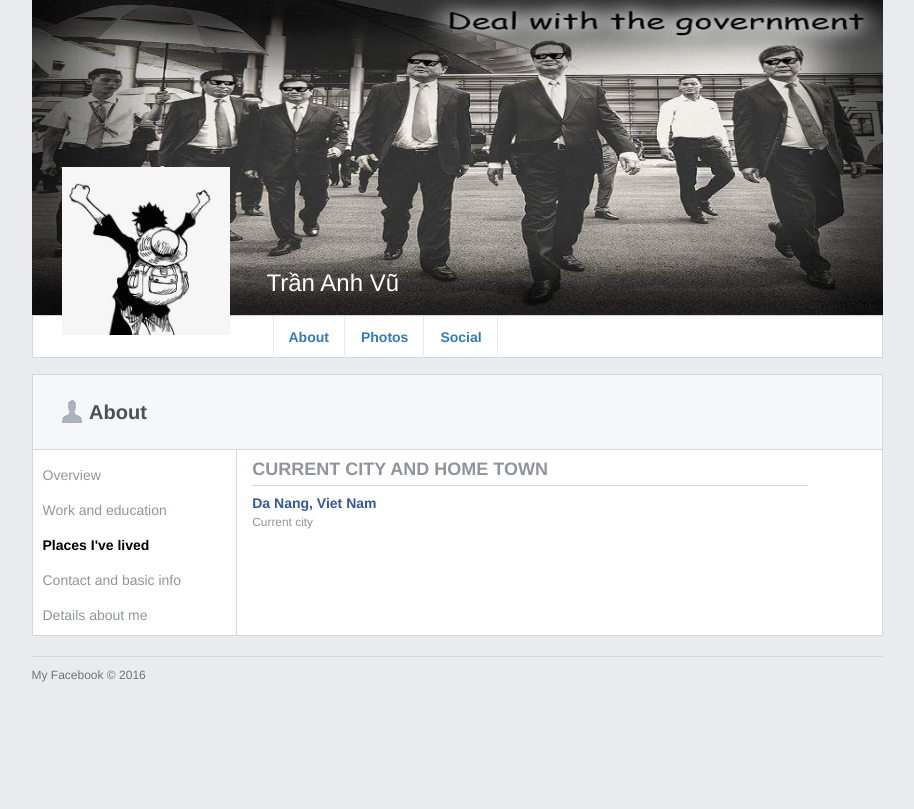
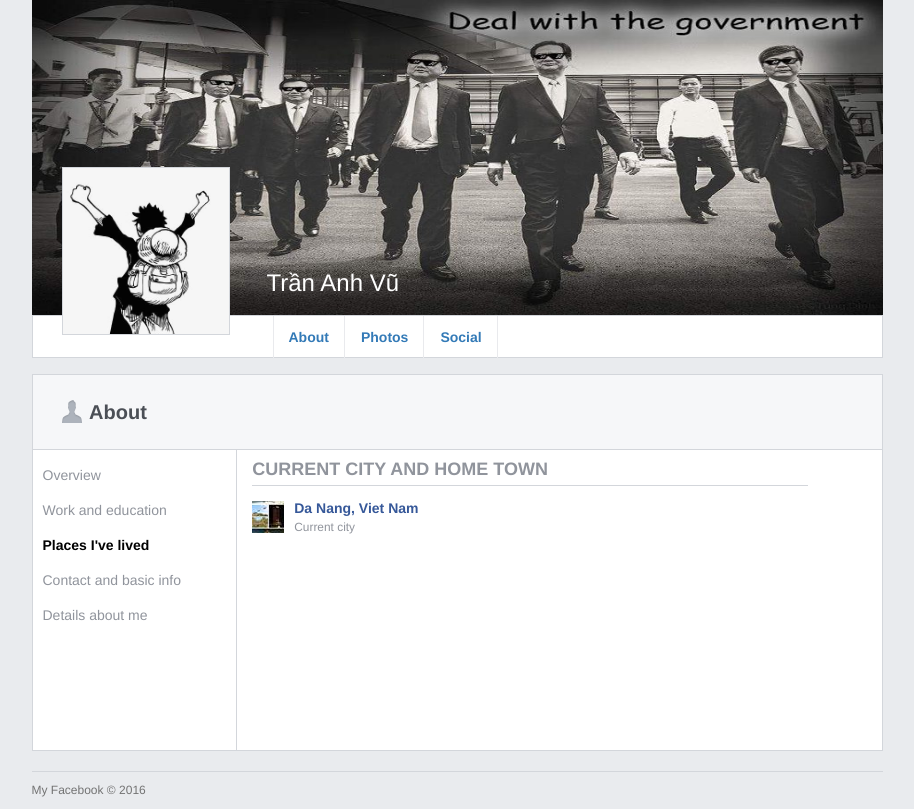
Before and after one commit to VuTranAnh/angularjs-final-project, a website: page app/index.html at #/about in a window 1280 px wide. Both pictures are taken after a click on the link "Places I've lived". Shown: the whole page, without its empty margins (183-1097 px from the left). Drawn offline with nearby package versions, Linux system fonts and the light colour scheme; some packages are replaced by stand-ins of ours.

Commit message:
fix some styles T_T

```diff
--- a/app/css/app.css
+++ b/app/css/app.css
@@ -42,6 +42,7 @@ li {
 	position: absolute;
 	left: 30px;
 	bottom: -20px;
+	border: 1px solid #d3d6db;
 }
 
 .heading {
@@ -120,11 +121,12 @@ li {
 }
 .content_body {
 	background-color: #fff;
-
+	height: 300px;
 }
 
 .sidebar {
 	padding-left: 0;
+	height: 300px;
 	border-right: 1px solid #d3d6db;
 }
 .sidebar li {
--- a/app/view/about.html
+++ b/app/view/about.html
@@ -40,25 +40,24 @@
 						</li>
 						<hr>
 						<li>
-							<img src="images/high_school.jpg">
+							<img src="images/place.jpg">
 							<p>Lives in: Da Nang, Viet Nam</p>
 						</li>
 					</ul>
-
-
-
 
 				</div>
 
 				<div ng-show="tab.isSelected(2)">
 					<h4>EDUCATION</h4>
-					<ul>
+					<ul class="overview_list">
 						<li>
+							<img src="images/university.jpg">
 							<h5>Da Nang University of Technology</h5>
 							<p>Da Nang, Viet Nam</p>
 						</li>
 						<hr>
 						<li>
+							<img src="images/thpt.jpg">
 							<h5>THPT Bac Tra My</h5>
 							<p>Tra My, Quang Nam-Da Nang, Viet Nam</p>
 						</li>
@@ -68,9 +67,13 @@
 
 				<div ng-show="tab.isSelected(3)">
 					<h4>CURRENT CITY AND HOME TOWN</h4>
-					<h5>Da Nang, Viet Nam</h5>
-					<small>Current city</small>
-
+					<ul class="overview_list">
+						<li>
+							<img src="images/place.jpg">
+							<h5>Da Nang, Viet Nam</h5>
+							<small>Current city</small>
+						</li>
+					</ul>
 				</div>
 
 				<div ng-show="tab.isSelected(4)">
```
Also changed, not shown: app/images/place.jpg (renamed from app/images/high_school.jpg), app/images/thpt.jpg (added).
